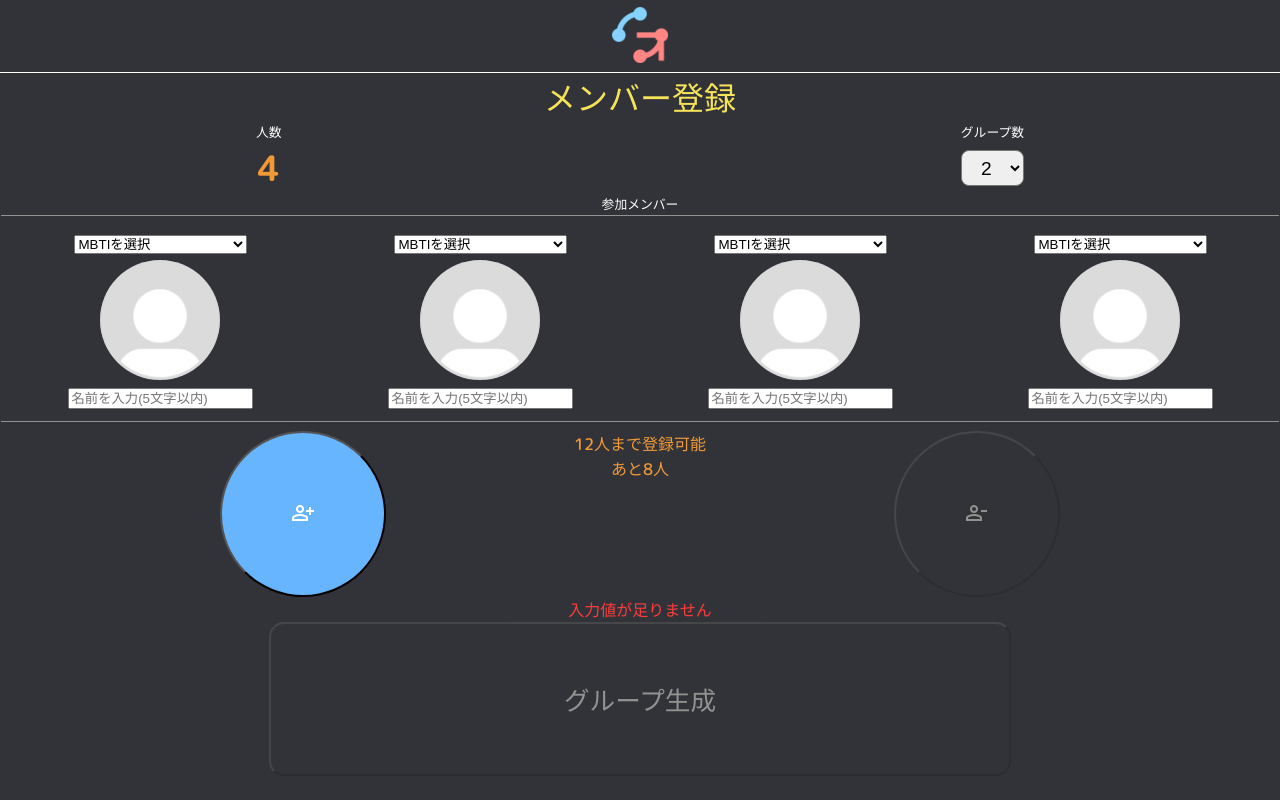
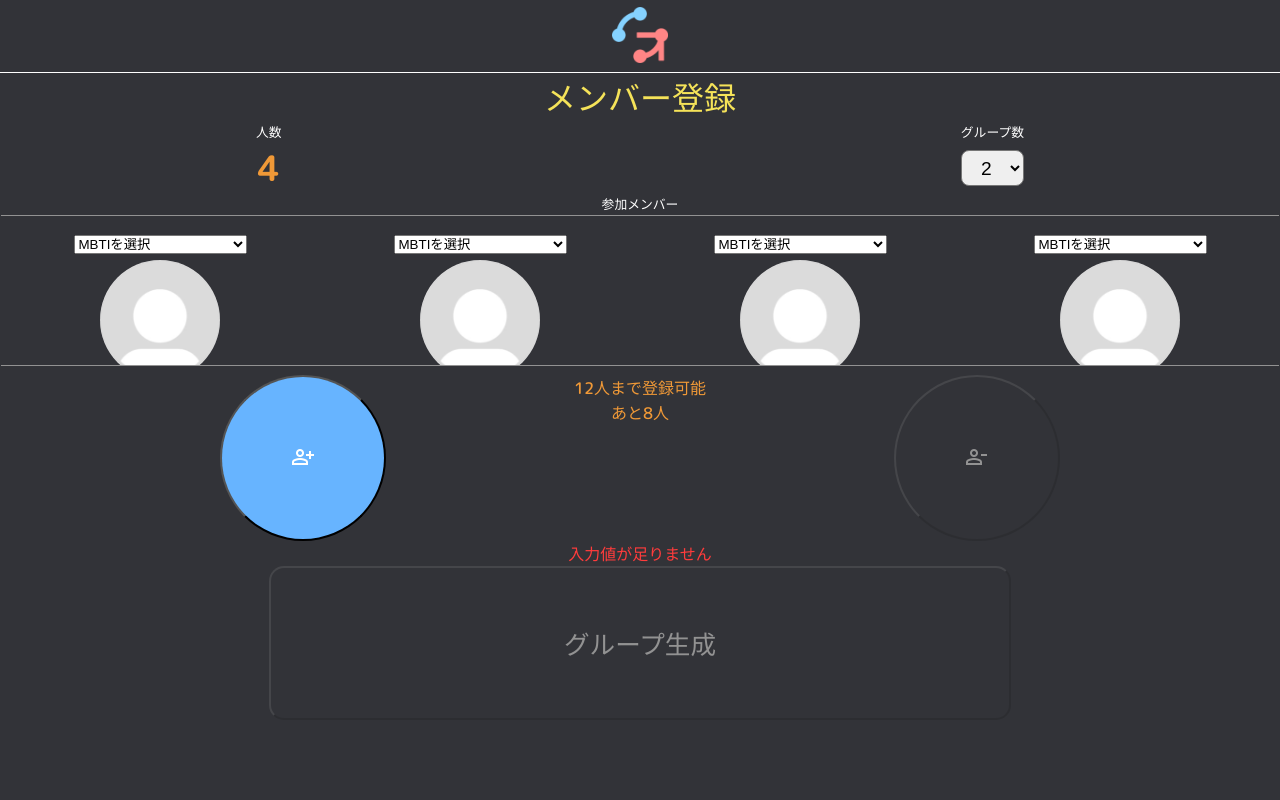
Before and after one commit to ritsuki-i/hatothon-app, a Flask app: page /member in a window 1280 px wide. Run offline with Flask 3, Linux system fonts and the light colour scheme.

Commit message:
テスト2

```diff
--- a/static/css/member.css
+++ b/static/css/member.css
@@ -23,9 +23,9 @@ body {
   /* font-weight: 700; */
   text-align: center;
   position: relative;
-  width: 100vw;
+  width: 100%;
   margin: 0;
-  height: 97vh;
+  height: 100%;
   overflow: hidden;
 }
 
@@ -227,7 +227,7 @@ hr {
 }
 
 html {
-  height: 100%;
+  height: 90%;
 }
 
 form {
```
